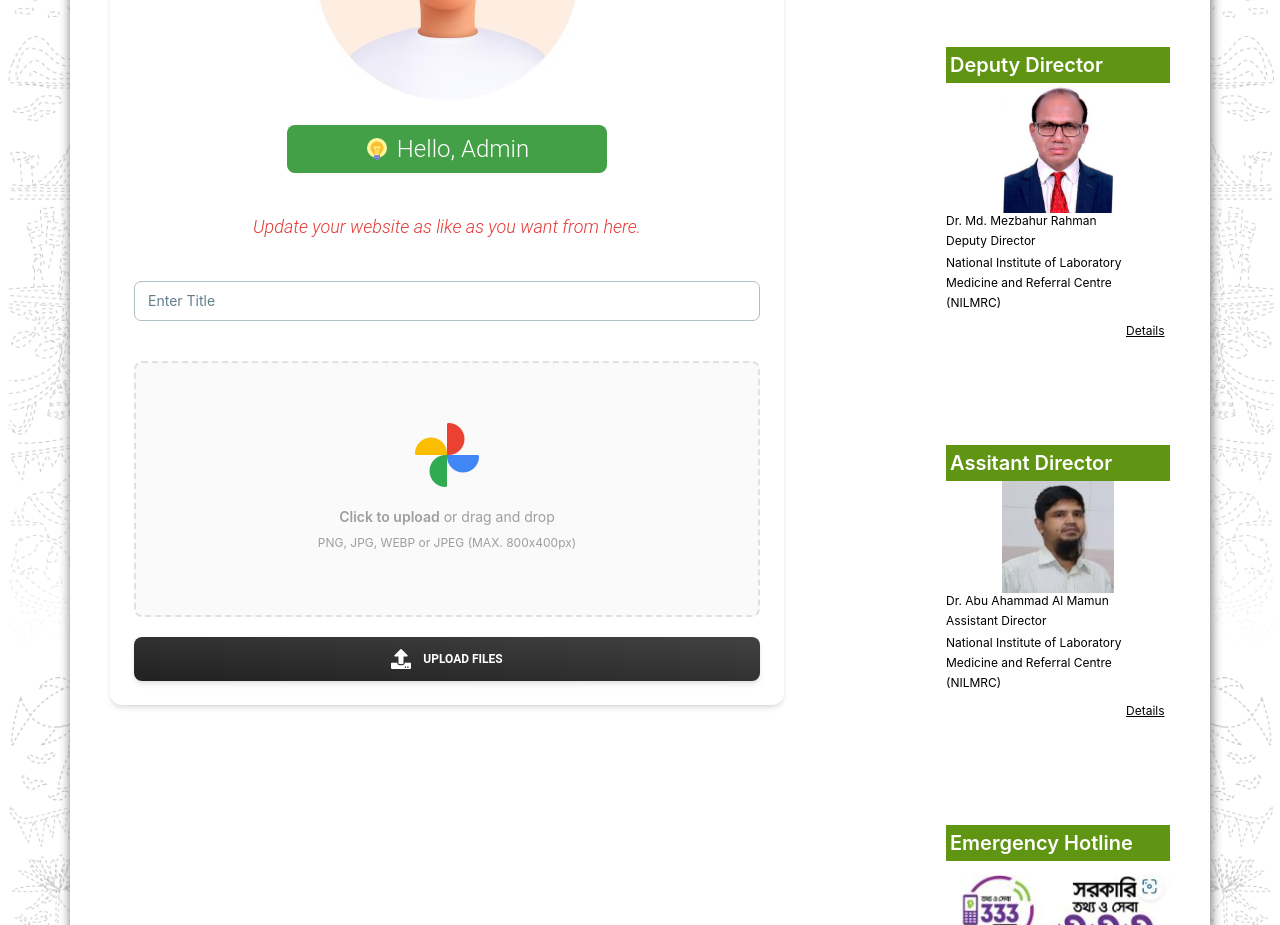
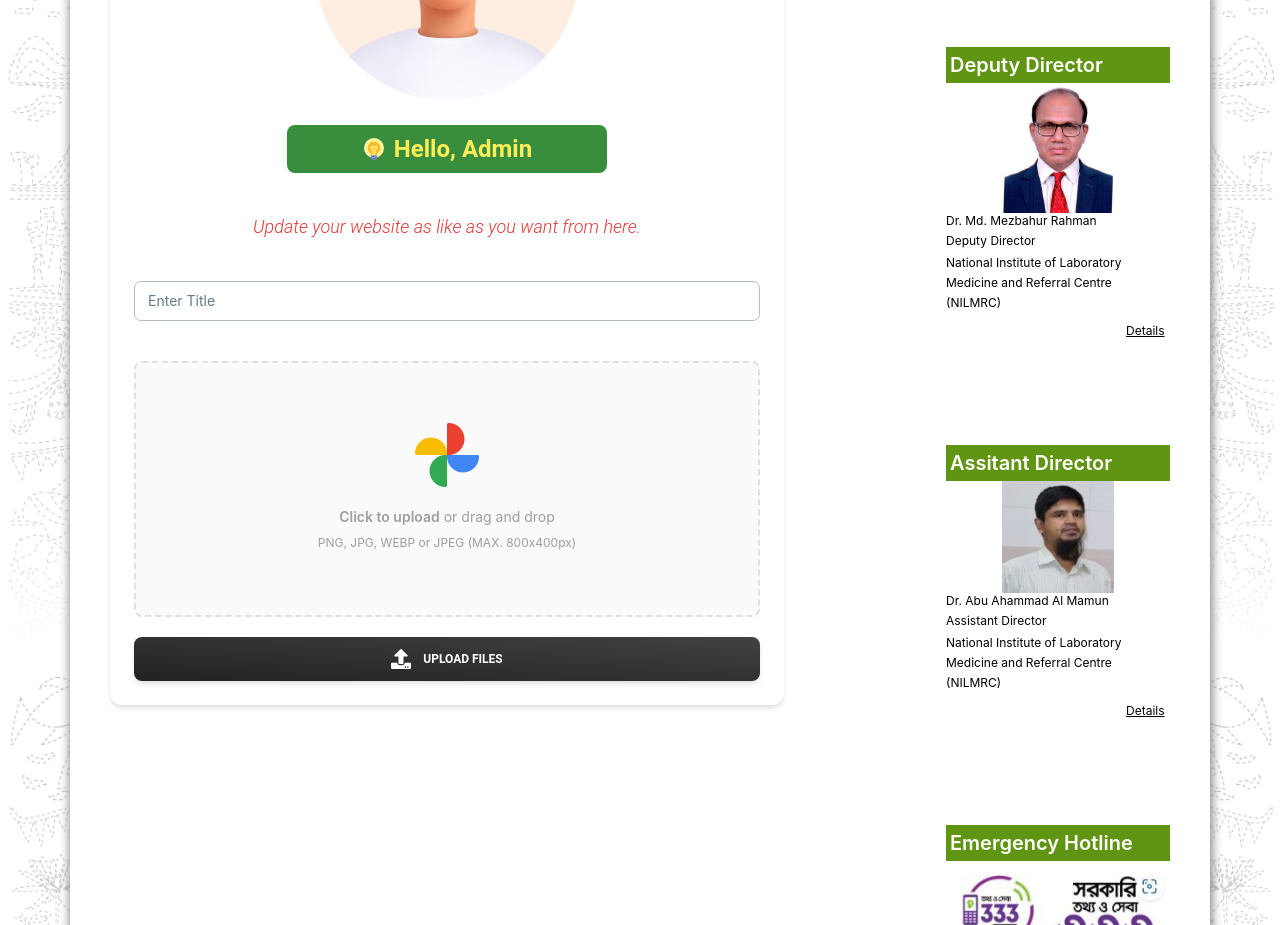
Before and after one commit to Md-TarikulIslam/nilmrc, a React (Create React App) app: page /dashboard in a window 1280 px wide. Shown: the part 1020-1945 px from the top of the page. Built offline with nearby package versions, Linux system fonts and the light colour scheme.

Commit message:
updated dashboard

```diff
--- a/src/components/Shared/Dashboard/Dashboard.js
+++ b/src/components/Shared/Dashboard/Dashboard.js
@@ -29,8 +29,8 @@ const Dashboard = () => {
 
           <div>
             <img className="h-1/2 w-1/2 mx-auto" src={img} alt="" />
-            <div className="bg-green-600 rounded-lg p-2 w-80 mx-auto">
-              <Typography className="flex text-2xl gap-2 text-white justify-center">
+            <div className="bg-green-700 rounded-lg p-2 w-80 mx-auto">
+              <Typography className="flex text-2xl font-bold gap-2 text-yellow-400 justify-center">
                 <span className="mt-1 ">
                   <FcIdea />
                 </span>{" "}
```
